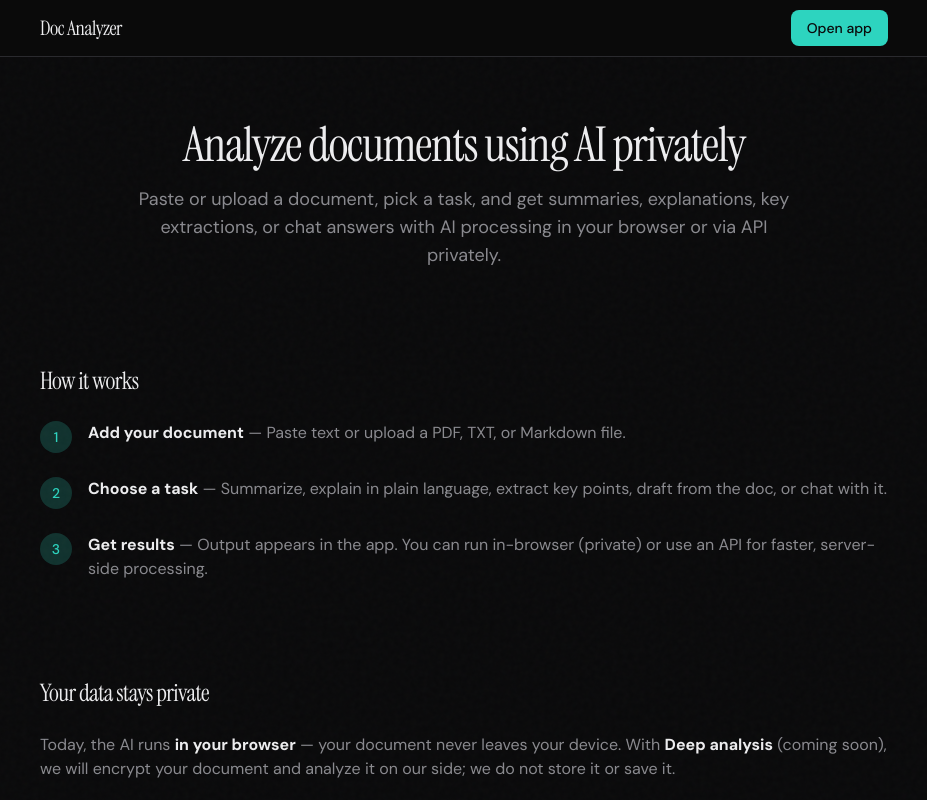
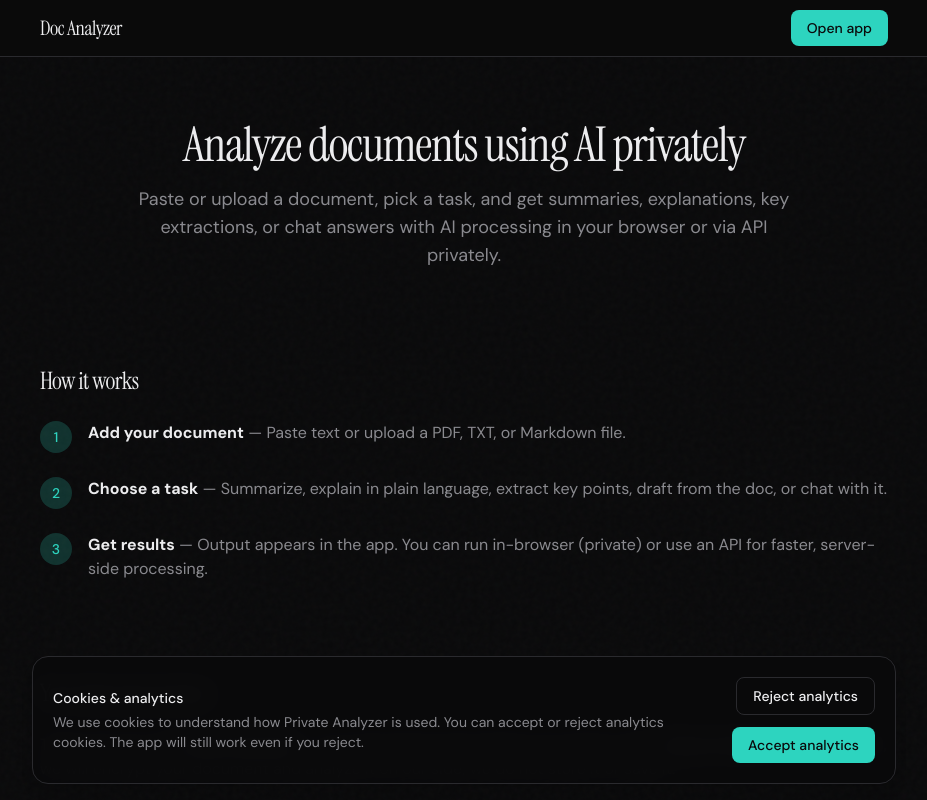
Before and after one commit to sajkoYups/ai-document-reader, a Next.js app in the folder next-app/: page / in a window 1280 px wide. Shown: the top 800 px of the page, without its empty margins (176-1103 px from the left). Built offline with nearby package versions, Linux system fonts and the light colour scheme; no server answers.

Commit message:
Add G tag stuff

```diff
--- a/next-app/src/app/layout.tsx
+++ b/next-app/src/app/layout.tsx
@@ -1,5 +1,8 @@
 import type { Metadata } from "next";
+import Script from "next/script";
 import ClerkWrapper from "@/components/ClerkWrapper";
+import CookieBanner from "@/components/CookieBanner";
+import { GA_MEASUREMENT_ID } from "@/lib/analytics";
 import "./globals.css";
 
 const siteUrl =
@@ -57,6 +60,36 @@ export default function RootLayout({
   return (
     <html lang="en">
       <body className="antialiased bg-surface-0 text-text-primary">
+        {GA_MEASUREMENT_ID ? (
+          <>
+            <Script
+              src={`https://www.googletagmanager.com/gtag/js?id=${GA_MEASUREMENT_ID}`}
+              strategy="afterInteractive"
+            />
+            <Script id="ga-consent-default" strategy="afterInteractive">
+              {`
+                window.dataLayer = window.dataLayer || [];
+                function gtag(){window.dataLayer.push(arguments);}
+                gtag('consent', 'default', {
+                  ad_storage: 'denied',
+                  ad_user_data: 'denied',
+                  ad_personalization: 'denied',
+                  analytics_storage: 'denied',
+                  functionality_storage: 'granted',
+                  security_storage: 'granted'
+                });
+              `}
+            </Script>
+            <Script id="ga-config" strategy="afterInteractive">
+              {`
+                window.dataLayer = window.dataLayer || [];
+                function gtag(){window.dataLayer.push(arguments);}
+                gtag('js', new Date());
+                gtag('config', '${GA_MEASUREMENT_ID}');
+              `}
+            </Script>
+          </>
+        ) : null}
         <ClerkWrapper>
           <script
             type="application/ld+json"
@@ -64,6 +97,7 @@ export default function RootLayout({
             dangerouslySetInnerHTML={{ __html: JSON.stringify(jsonLd) }}
             suppressHydrationWarning
           />
+          <CookieBanner />
           {children}
         </ClerkWrapper>
       </body>
--- /dev/null
+++ b/next-app/src/components/CookieBanner.tsx
@@ -0,0 +1,99 @@
+"use client";
+
+import { useEffect, useState } from "react";
+import { updateConsent } from "@/lib/analytics";
+
+type AnalyticsConsent = "granted" | "denied";
+
+type StoredConsent = {
+  analytics: AnalyticsConsent;
+};
+
+const STORAGE_KEY = "doc-analyzer-consent-v1";
+
+function readStoredConsent(): StoredConsent | null {
+  if (typeof window === "undefined") return null;
+  try {
+    const raw = window.localStorage.getItem(STORAGE_KEY);
+    if (!raw) return null;
+    const parsed = JSON.parse(raw) as StoredConsent;
+    if (parsed && (parsed.analytics === "granted" || parsed.analytics === "denied")) {
+      return parsed;
+    }
+  } catch {
+    // ignore parse errors and treat as no consent
+  }
+  return null;
+}
+
+export default function CookieBanner() {
+  const [visible, setVisible] = useState(false);
+
+  useEffect(() => {
+    const stored = readStoredConsent();
+    if (!stored) {
+      // Initial mount: show banner when no stored consent is found.
+      // eslint-disable-next-line react-hooks/set-state-in-effect
+      setVisible(true);
+      return;
+    }
+
+    // keep Consent Mode in sync across visits
+    updateConsent({ analytics: stored.analytics });
+  }, []);
+
+  const handleAccept = () => {
+    const consent: StoredConsent = { analytics: "granted" };
+    if (typeof window !== "undefined") {
+      window.localStorage.setItem(STORAGE_KEY, JSON.stringify(consent));
+    }
+    updateConsent({ analytics: consent.analytics });
+    setVisible(false);
+  };
+
+  const handleReject = () => {
+    const consent: StoredConsent = { analytics: "denied" };
+    if (typeof window !== "undefined") {
+      window.localStorage.setItem(STORAGE_KEY, JSON.stringify(consent));
+    }
+    updateConsent({ analytics: consent.analytics });
+    setVisible(false);
+  };
+
+  if (!visible) return null;
+
+  return (
+    <div className="fixed inset-x-0 bottom-0 z-50">
+      <div className="mx-auto max-w-4xl px-4 pb-4">
+        <div className="rounded-2xl border border-border bg-surface-0/95 shadow-lg backdrop-blur-md p-4 md:p-5 flex flex-col md:flex-row md:items-center md:justify-between gap-4">
+          <div className="text-sm text-text-secondary">
+            <p className="font-medium text-text-primary mb-1">
+              Cookies & analytics
+            </p>
+            <p>
+              We use cookies to understand how Private Analyzer is used. You can
+              accept or reject analytics cookies. The app will still work even
+              if you reject.
+            </p>
+          </div>
+          <div className="flex flex-wrap gap-3 justify-end">
+            <button
+              type="button"
+              onClick={handleReject}
+              className="px-4 py-2 rounded-lg text-sm font-medium border border-border text-text-primary bg-transparent hover:bg-surface-0/80 transition-colors"
+            >
+              Reject analytics
+            </button>
+            <button
+              type="button"
+              onClick={handleAccept}
+              className="px-4 py-2 rounded-lg text-sm font-medium bg-accent text-surface-0 hover:opacity-90 transition-opacity"
+            >
+              Accept analytics
+            </button>
+          </div>
+        </div>
+      </div>
+    </div>
+  );
+}
--- /dev/null
+++ b/next-app/src/lib/analytics.ts
@@ -0,0 +1,37 @@
+export const GA_MEASUREMENT_ID =
+  process.env.NEXT_PUBLIC_GA_MEASUREMENT_ID ?? "";
+
+type AnalyticsConsent = "granted" | "denied";
+
+type ConsentUpdate = {
+  analytics: AnalyticsConsent;
+};
+
+declare global {
+  interface Window {
+    gtag?: (...args: unknown[]) => void;
+  }
+}
+
+const isBrowser = typeof window !== "undefined";
+
+export function updateConsent({ analytics }: ConsentUpdate) {
+  if (!isBrowser || typeof window.gtag !== "function") return;
+
+  window.gtag("consent", "update", {
+    analytics_storage: analytics,
+    ad_storage: "denied",
+    ad_user_data: "denied",
+    ad_personalization: "denied",
+  });
+}
+
+export function trackPageView(path: string) {
+  if (!isBrowser || typeof window.gtag !== "function" || !GA_MEASUREMENT_ID) {
+    return;
+  }
+
+  window.gtag("event", "page_view", {
+    page_path: path,
+  });
+}
```
